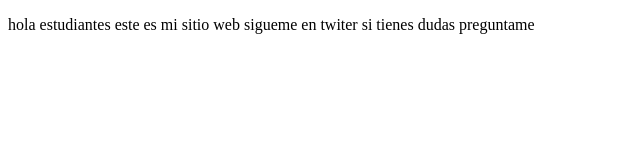
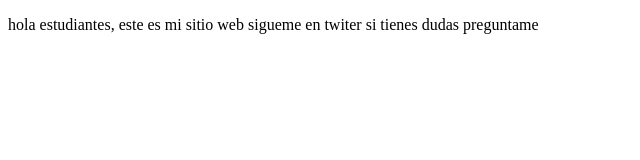
Before and after one commit to Martin-Zoppetti/proyectoDemoCursoPrework, a plain HTML site: page index.html in a window 1280 px wide. Shown: the full height of the page, 0-640 px from the left. Drawn offline with Linux system fonts and the light colour scheme.

Commit message:
cambios agregamos una coma

```diff
--- a/index.html
+++ b/index.html
@@ -8,7 +8,7 @@
 </head>
 <body>
     <p>
-        hola estudiantes este es mi sitio web
+        hola estudiantes, este es mi sitio web
         sigueme en twiter
         si tienes dudas preguntame
     </p>
```
